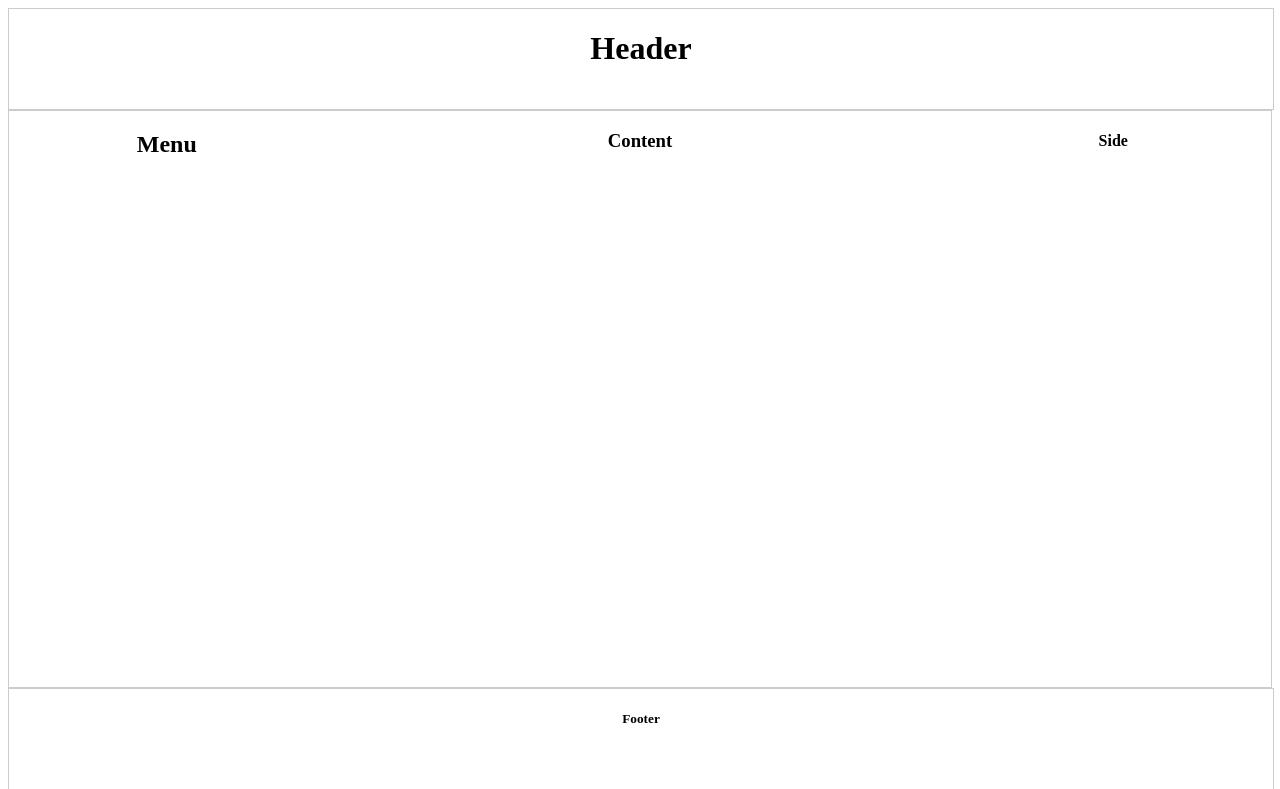
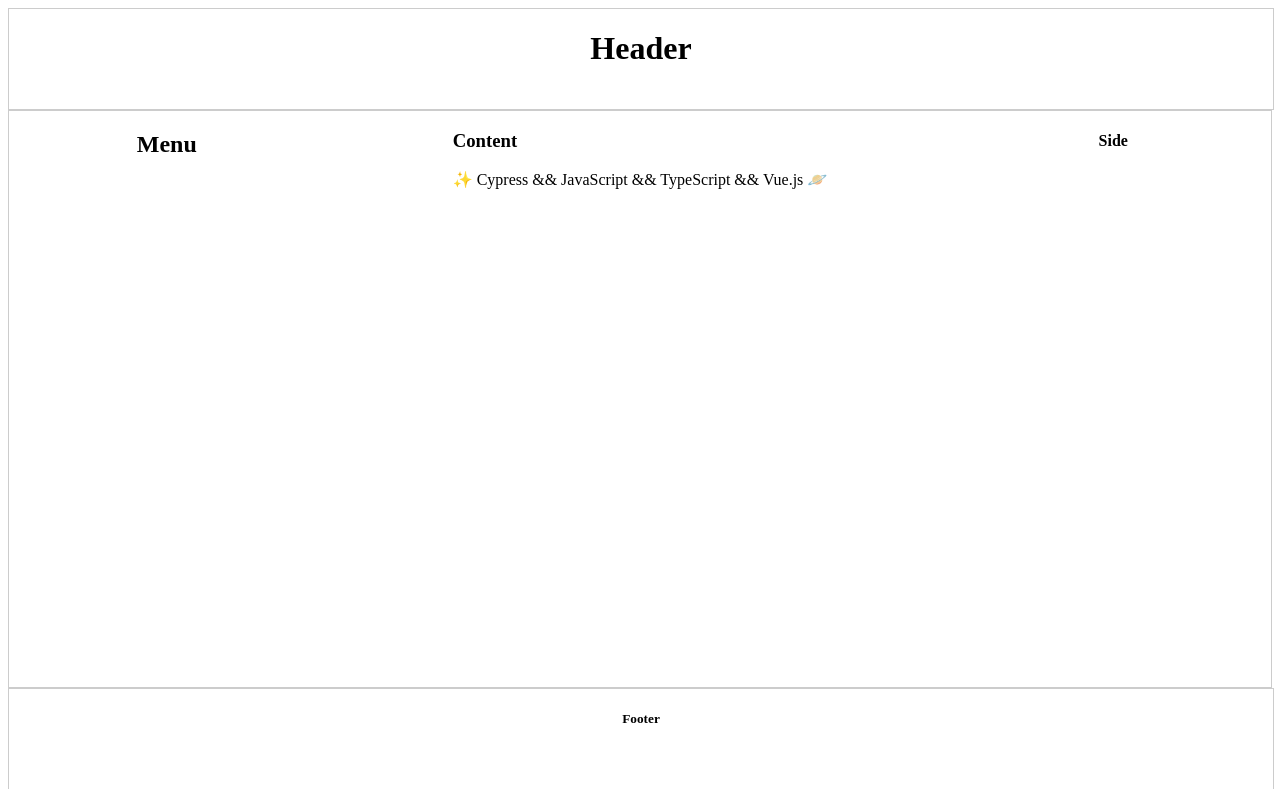
Before and after one commit to neodigm/JavaScript_Practice, a website: page holy_grail.html in a window 1280 px wide. Shown: the top 789 px of the page. Drawn offline with Linux system fonts and the light colour scheme.

Commit message:
✨ Cypress && JavaScript && TypeScript && Vue.js 🪐

```diff
--- a/holy_grail.html
+++ b/holy_grail.html
@@ -46,6 +46,7 @@ main {
     </nav>
     <article>
       <h3>Content</h3>
+        <p>✨ Cypress && JavaScript && TypeScript && Vue.js 🪐</p>
     </article>
     <aside>
       <h4>Side</h4>
```
Lines whose indentation alone changed are shown as unchanged.
